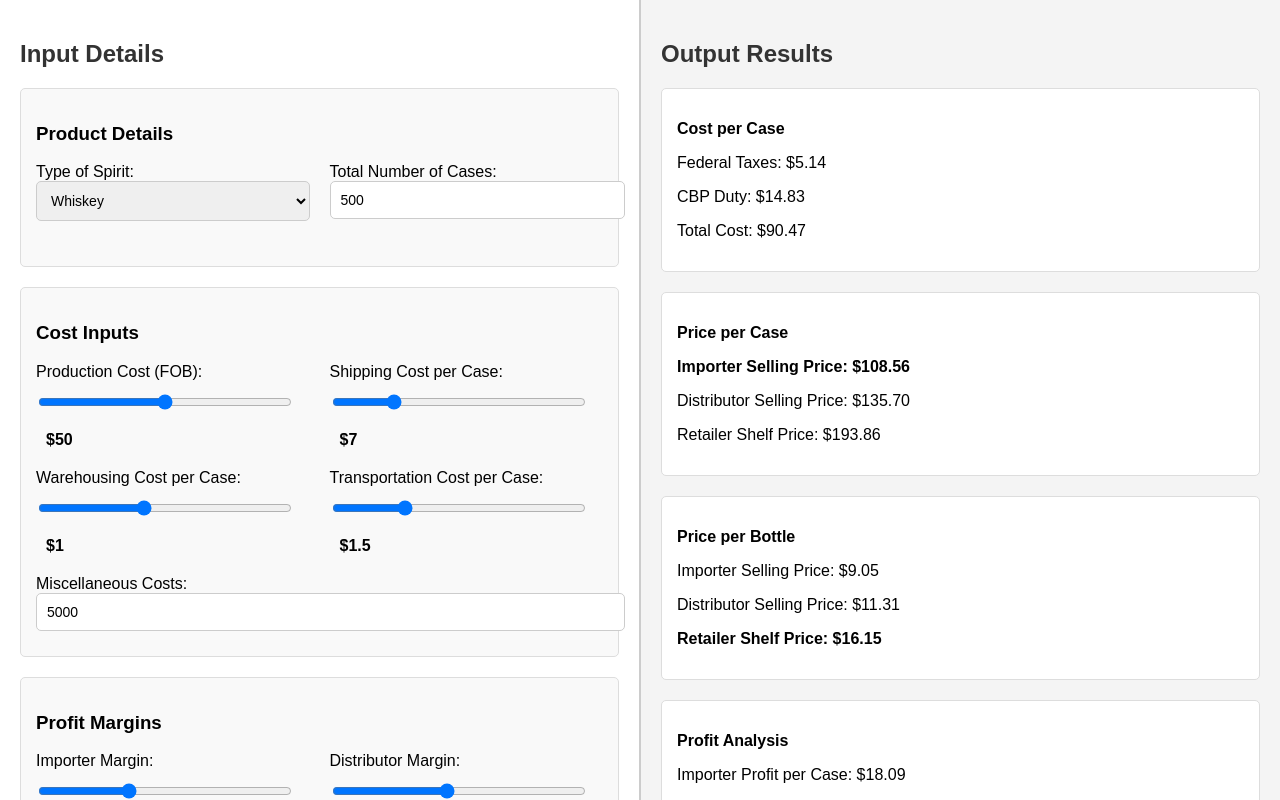
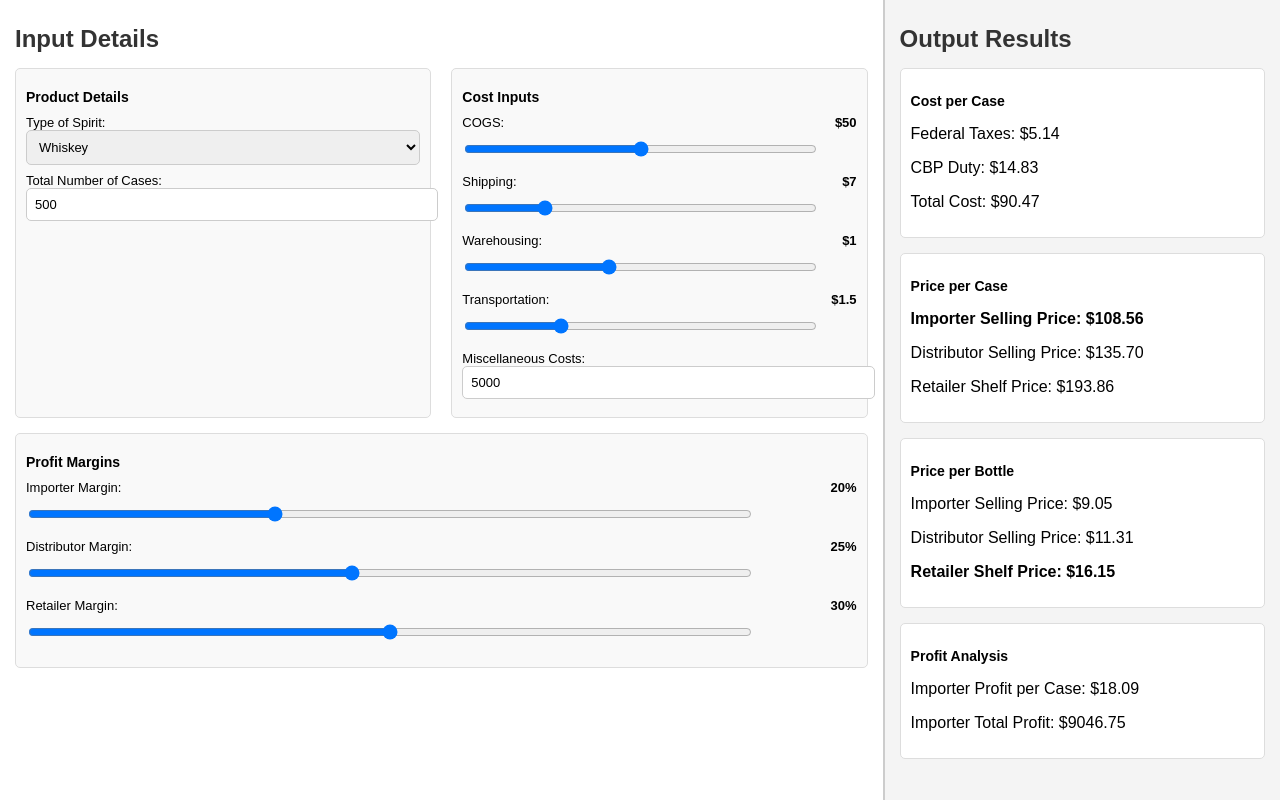
Before and after one commit to theonepa1/spirits-101, a plain HTML site: page index.html in a window 1280 px wide. Drawn offline with Linux system fonts and the light colour scheme.

Commit message:
Update index.html

```diff
--- a/index.html
+++ b/index.html
@@ -18,35 +18,59 @@
             width: 100%;
         }
         .panel {
-            padding: 20px;
-            flex: 1;
+            padding: 15px;
             overflow-y: auto;
         }
         .left-panel {
+            width: 70%;
             background-color: #ffffff;
             border-right: 2px solid #ccc;
         }
         .right-panel {
+            width: 30%;
             background-color: #f4f4f4;
         }
         h2 {
-            margin-bottom: 20px;
+            margin: 10px 0 15px;
             color: #333;
+        }
+        h3 {
+            margin: 10px 0;
+            font-size: 14px;
+            font-weight: bold;
         }
         .compact-row {
             display: flex;
             justify-content: space-between;
-            gap: 20px;
-            margin-bottom: 20px;
+            gap: 15px;
+            margin-bottom: 10px;
         }
         .compact-row > div {
             flex: 1;
         }
+        .subsection-container {
+            display: flex;
+            gap: 20px;
+            margin-bottom: 15px;
+        }
+        .subsection {
+            flex: 1;
+            background-color: #f9f9f9;
+            padding: 10px;
+            border: 1px solid #ddd;
+            border-radius: 5px;
+        }
+        label {
+            display: flex;
+            justify-content: space-between;
+            align-items: center;
+            font-size: 13px;
+        }
         input, select {
             width: 100%;
-            margin-bottom: 10px;
-            padding: 10px;
-            font-size: 14px;
+            margin-bottom: 8px;
+            padding: 8px;
+            font-size: 13px;
             border: 1px solid #ccc;
             border-radius: 5px;
         }
@@ -55,30 +79,19 @@
         }
         .output-section {
             background-color: #fff;
-            padding: 15px;
+            padding: 10px;
             border: 1px solid #ddd;
             border-radius: 5px;
-            margin-bottom: 20px;
+            margin-bottom: 15px;
         }
         .output-title {
-            font-size: 16px;
+            font-size: 14px;
             font-weight: bold;
             margin-bottom: 10px;
         }
         .bold-value {
             font-weight: bold;
             color: #000;
-        }
-        .slider-value {
-            font-weight: bold;
-            margin-left: 10px;
-        }
-        .subsection {
-            background-color: #f9f9f9;
-            padding: 15px;
-            border: 1px solid #ddd;
-            border-radius: 5px;
-            margin-bottom: 20px;
         }
     </style>
 </head>
@@ -87,10 +100,10 @@
         <!-- Left Panel: Inputs -->
         <div class="panel left-panel">
             <h2>Input Details</h2>
+            <!-- Product Details and Cost Inputs Side by Side -->
+            <div class="subsection-container">
                 <div class="subsection">
                     <h3>Product Details</h3>
-                <div class="compact-row">
-                    <div>
                     <label for="type">Type of Spirit:</label>
                     <select id="type">
                         <option value="whiskey">Whiskey</option>
@@ -98,65 +111,54 @@
                         <option value="gin">Gin</option>
                         <option value="rum">Rum</option>
                     </select>
-                    </div>
-                    <div>
                     <label for="cases">Total Number of Cases:</label>
                     <input type="number" id="cases" min="500" max="10000" value="500">
-                    </div>
-                </div>
                 </div>
 
                 <div class="subsection">
                     <h3>Cost Inputs</h3>
-                <div class="compact-row">
-                    <div>
-                        <label for="fob">Production Cost (FOB):</label>
-                        <input type="range" id="fob" min="30" max="70" value="50">
-                        <span class="slider-value" id="fob-slider-value">$50</span>
-                    </div>
-                    <div>
-                        <label for="shipping">Shipping Cost per Case:</label>
+                    <label for="cogs">COGS:
+                        <span id="cogs-slider-value" class="bold-value">$50</span>
+                    </label>
+                    <input type="range" id="cogs" min="30" max="70" value="50">
+
+                    <label for="shipping">Shipping:
+                        <span id="shipping-slider-value" class="bold-value">$7</span>
+                    </label>
                     <input type="range" id="shipping" min="5" max="15" value="7">
-                        <span class="slider-value" id="shipping-slider-value">$7</span>
-                    </div>
-                </div>
-                <div class="compact-row">
-                    <div>
-                        <label for="warehousing">Warehousing Cost per Case:</label>
+
+                    <label for="warehousing">Warehousing:
+                        <span id="warehousing-slider-value" class="bold-value">$1</span>
+                    </label>
                     <input type="range" id="warehousing" min="0.5" max="3" value="1">
-                        <span class="slider-value" id="warehousing-slider-value">$1</span>
-                    </div>
-                    <div>
-                        <label for="transportation">Transportation Cost per Case:</label>
+
+                    <label for="transportation">Transportation:
+                        <span id="transportation-slider-value" class="bold-value">$1.5</span>
+                    </label>
                     <input type="range" id="transportation" min="1" max="5" value="1.5">
-                        <span class="slider-value" id="transportation-slider-value">$1.5</span>
-                    </div>
-                </div>
-                <div>
+
                     <label for="misc">Miscellaneous Costs:</label>
                     <input type="number" id="misc" value="5000">
                 </div>
             </div>
 
+            <!-- Profit Margins -->
             <div class="subsection">
                 <h3>Profit Margins</h3>
-                <div class="compact-row">
-                    <div>
-                        <label for="importer-margin">Importer Margin:</label>
+                <label for="importer-margin">Importer Margin:
+                    <span id="importer-margin-slider-value" class="bold-value">20%</span>
+                </label>
                 <input type="range" id="importer-margin" min="5" max="50" value="20">
-                        <span class="slider-value" id="importer-margin-slider-value">20%</span>
-                    </div>
-                    <div>
-                        <label for="distributor-margin">Distributor Margin:</label>
+
+                <label for="distributor-margin">Distributor Margin:
+                    <span id="distributor-margin-slider-value" class="bold-value">25%</span>
+                </label>
                 <input type="range" id="distributor-margin" min="5" max="50" value="25">
-                        <span class="slider-value" id="distributor-margin-slider-value">25%</span>
-                    </div>
-                </div>
-                <div>
-                    <label for="retailer-margin">Retailer Margin:</label>
+
+                <label for="retailer-margin">Retailer Margin:
+                    <span id="retailer-margin-slider-value" class="bold-value">30%</span>
+                </label>
                 <input type="range" id="retailer-margin" min="10" max="50" value="30">
-                    <span class="slider-value" id="retailer-margin-slider-value">30%</span>
-                </div>
             </div>
         </div>
 
@@ -211,7 +213,7 @@
         }
 
         // Sync sliders
-        syncInput("fob", "fob-slider-value");
+        syncInput("cogs", "cogs-slider-value");
         syncInput("shipping", "shipping-slider-value");
         syncInput("warehousing", "warehousing-slider-value");
         syncInput("transportation", "transportation-slider-value");
@@ -222,7 +224,7 @@
         function calculateResults() {
             const cases = Number(document.getElementById("cases").value);
             const spiritType = document.getElementById("type").value;
-            const fob = Number(document.getElementById("fob").value);
+            const cogs = Number(document.getElementById("cogs").value);
             const shipping = Number(document.getElementById("shipping").value);
             const warehousing = Number(document.getElementById("warehousing").value);
             const transportation = Number(document.getElementById("transportation").value);
@@ -247,7 +249,7 @@
             const cbpDutyPerCase = proofLitersPerCase * CBP_RATES[spiritType]; // CBP duty
 
             // Total Costs
-            const baseCost = fob + shipping + warehousing + transportation + (misc / cases);
+            const baseCost = cogs + shipping + warehousing + transportation + (misc / cases);
             const totalCostPerCase = baseCost + federalTaxPerCase + cbpDutyPerCase;
 
             // Pricing
```
Lines whose indentation alone changed are shown as unchanged.
